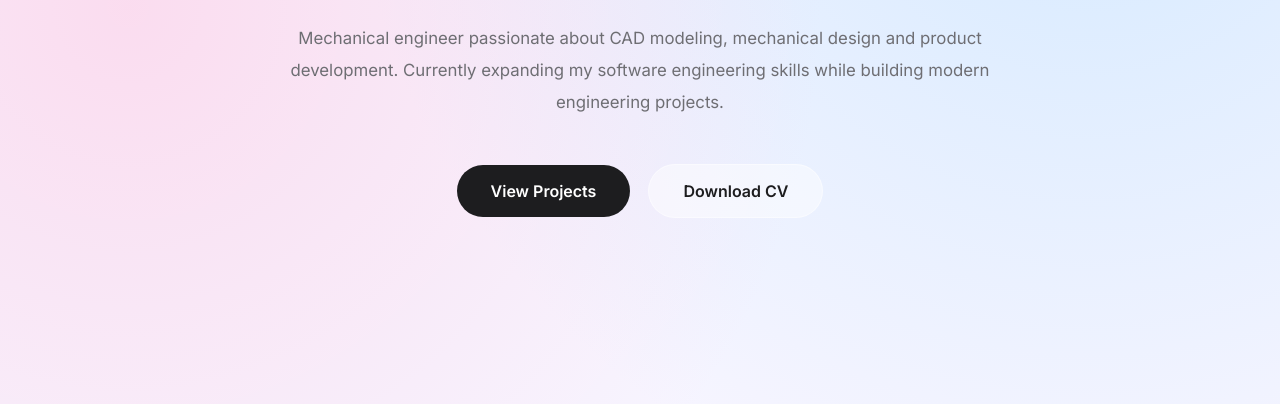
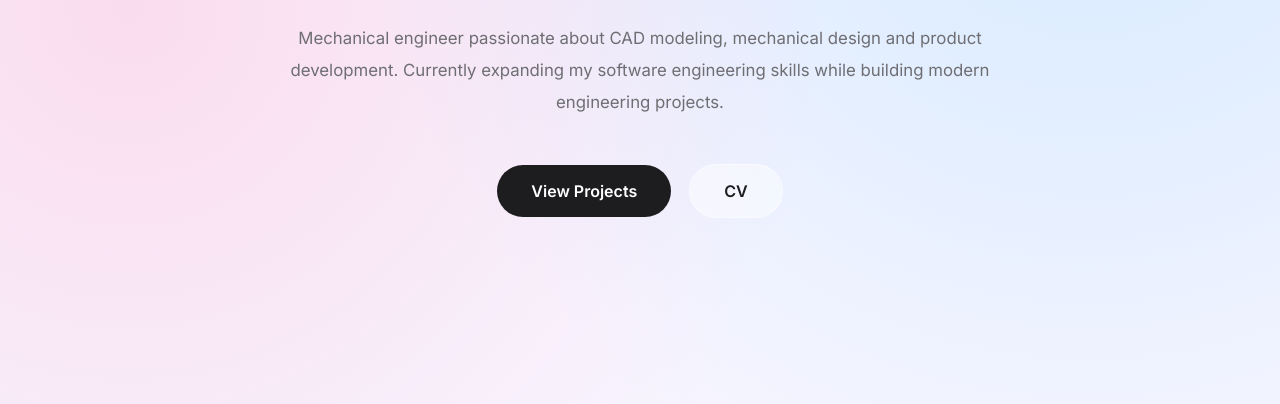
Before and after one commit to eda-yurttas/eda-yurttas.github.io, a plain HTML site: page index.html in a window 1280 px wide. Shown: the part 396-800 px from the top of the page. Drawn offline with Linux system fonts and the light colour scheme.

Commit message:
Fix HTML formatting and update CV link

```diff
--- a/index.html
+++ b/index.html
@@ -91,11 +91,10 @@ HERO
 
 
             <a
-                href="cv.pdf"
-                class="btn secondary-btn"
-                download>
+                href="files/Edanur_Yurttaş_CV.pdf" target="_blank"
+                class="btn secondary-btn">
 
-                Download CV
+                CV
 
             </a>
 
```
